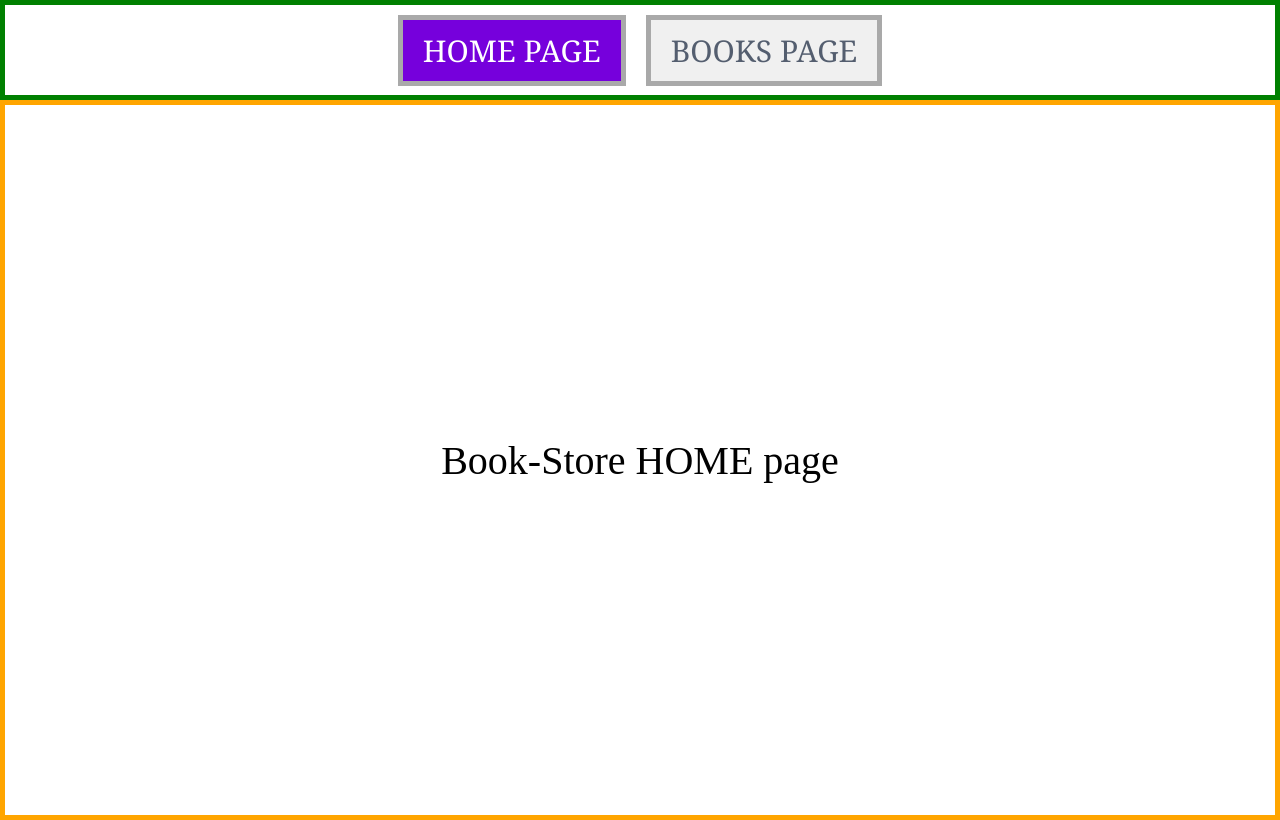
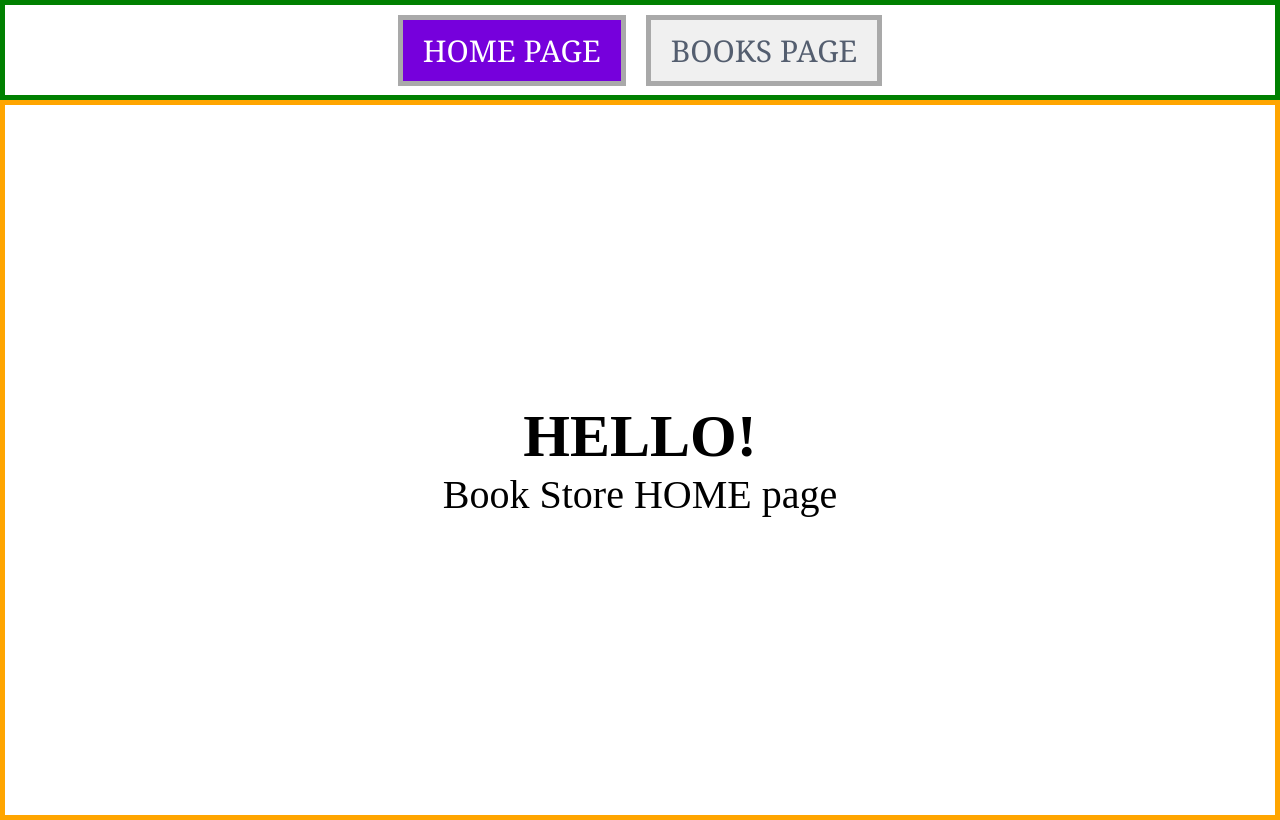
Before and after one commit to keyboard-shop/Books-frontend-1, a React (Vite) app: page / in a window 1280 px wide. Built offline with nearby package versions, Linux system fonts and the light colour scheme.

Commit message:
HELLO! added

```diff
--- a/pages/HomePage.jsx
+++ b/pages/HomePage.jsx
@@ -7,7 +7,8 @@ import React from 'react'
 const HomePage = () => {
   return (
     <div className='home-page'>
-      Book-Store HOME page
+      <h2>HELLO!</h2>
+      Book Store HOME page
     </div>
   )
 }
```
